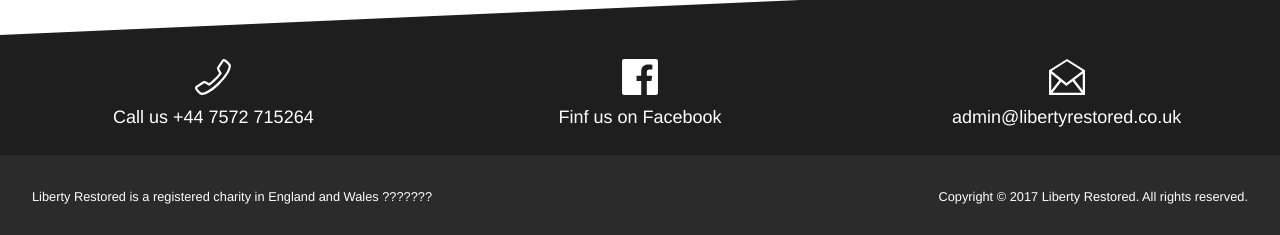
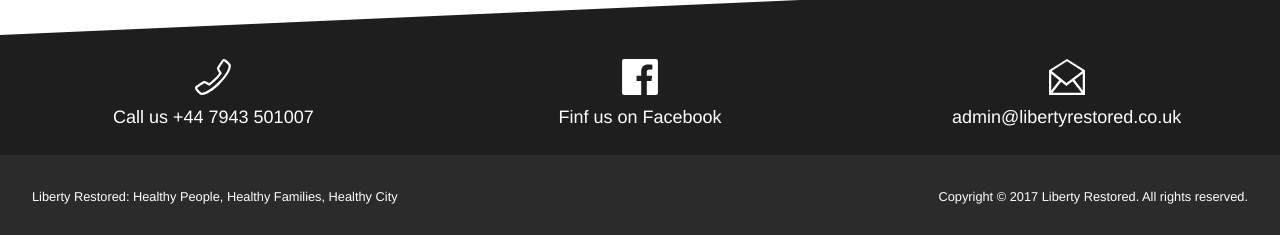
Before and after one commit to libertyrestored/libertyrestored.github.io, a Jekyll site: the page built from index.html, in a window 1280 px wide. Shown: the part 1767-2002 px from the top of the page. Built offline with Jekyll 4.4.1, drawn with Linux system fonts in a browser that asks for light colours; the list of posts is cut into pages by our own code.

Commit message:
Updated footer and metadata

```diff
--- a/_config.yml
+++ b/_config.yml
@@ -1,5 +1,5 @@
 ---
-title: Liberty Church, Newport, South Wales
+title: Liberty Restored, Newport, South Wales
 timezone: UTC
 collections:
   authors:
@@ -11,9 +11,8 @@ collections:
   uploads:
     title: Uploads
     output: true
-description: As a local church we are a community of everyday people in which Jesus
-  is central, in all we do, as we seek to embrace our city and nation we live in.
-url: https://www.libertychurchuk.com
+description: Liberty Restored - Healthy People, Healthy Families, Healthy City.
+url: https://www.libertyrestored.co.uk
 author: Liberty Church
 twitter:
   username: LibertyChurchUK
@@ -25,10 +24,7 @@ logo: "/images/logos/liberty-church-logo.png"
 lang: en-GB
 social:
   links:
-  - https://twitter.com/LibertyChurchUK
-  - https://www.facebook.com/libertychurchfamily
-  - https://instagram.com/libertychurchuk
-  - https://vimeo.com/libertychurchuk
+  - https://www.facebook.com/libertyrestoreduk
 paginate: 12
 paginate_path: "/blog/page:num/"
 sass:
--- a/_includes/footer.html
+++ b/_includes/footer.html
@@ -6,7 +6,7 @@
 <div class="contentinfo__smallprint row row--expanded">
 
 	<div class="column contentinfo__charitystatus">
-		<small>Liberty Restored is a registered charity in England and Wales ???????</small>
+		<small>Liberty Restored: Healthy People, Healthy Families, Healthy City</small>
 	</div>
 
 	<div class="column contentinfo__copyright">
--- a/_includes/grids/social.html
+++ b/_includes/grids/social.html
@@ -1,10 +1,10 @@
 <div class="contentinfo__social row row--expanded">
   <div class="column">
-    <a href="tel:+447572715264" rel="external noopener" class="content-block theme-social">
+    <a href="tel:+447943501007" rel="external noopener" class="content-block theme-social">
       <svg class="icon icon--large icon--light">
         <use xlink:href="{{ site.baseurl }}/images/icons/svg-icons.svg#phone"></use>
       </svg>
-      Call us +44 7572 715264
+      Call us +44 7943 501007
     </a>
 </div>
   <div class="column">
```
